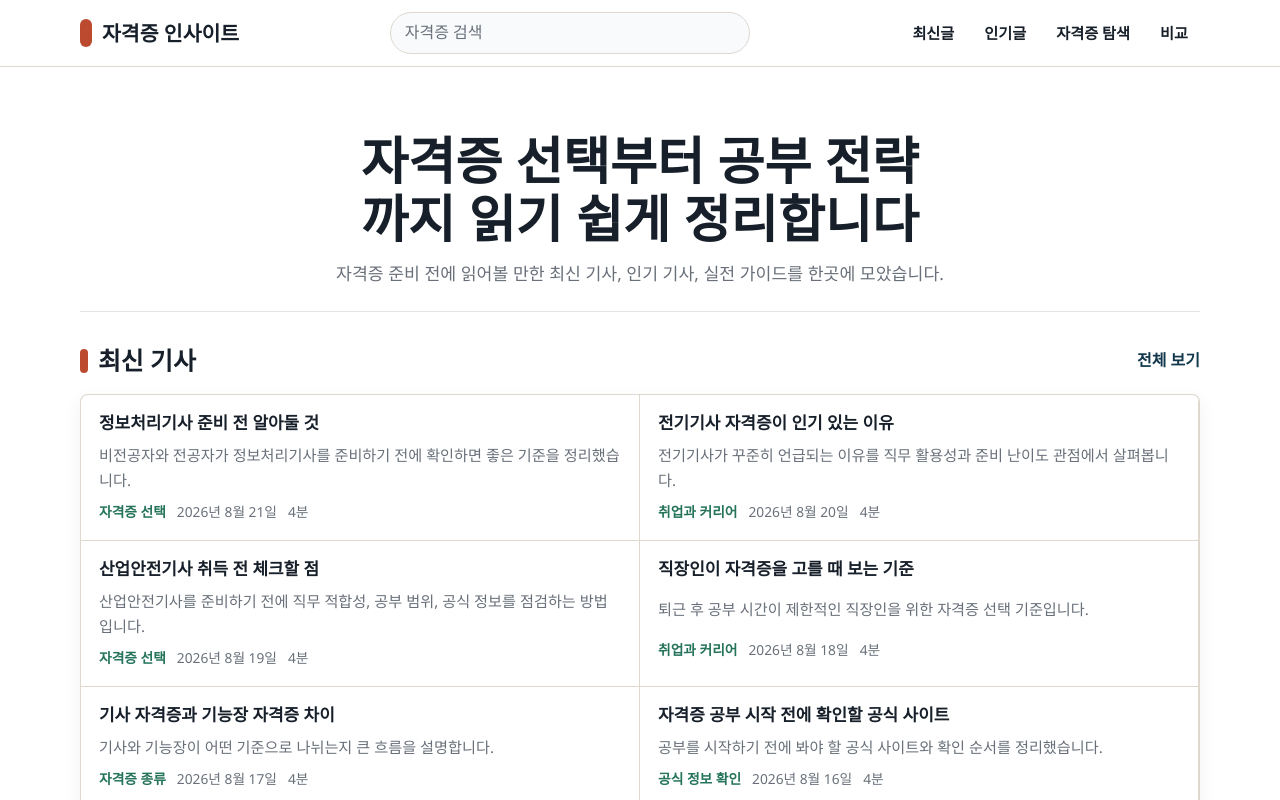
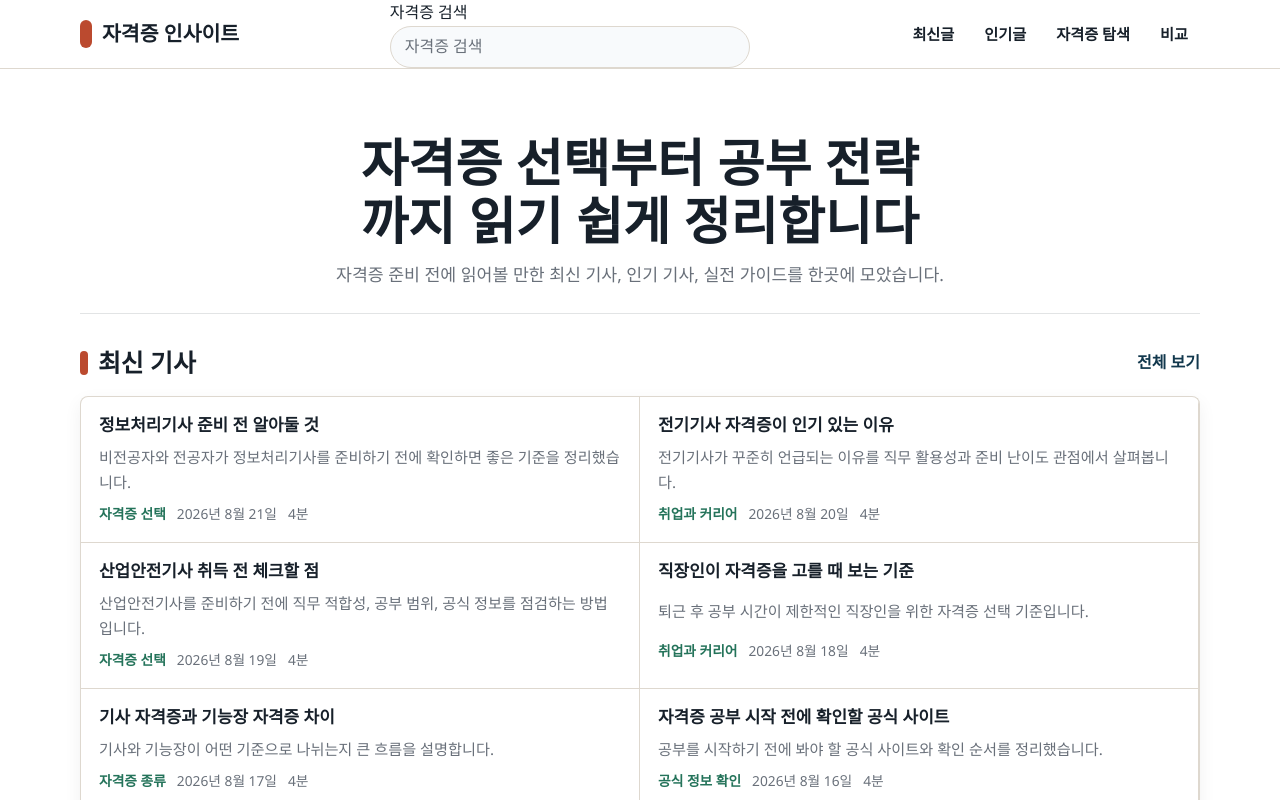
Before and after one commit to ssedol/info-revenue-engine, a Next.js app: page / in a window 1280 px wide. Shown: the top 800 px of the page. Built offline with nearby package versions, Linux system fonts and the light colour scheme; no server answers.

Commit message:
Make header search submit queries

```diff
--- a/src/app/layout.tsx
+++ b/src/app/layout.tsx
@@ -36,10 +36,16 @@ export default function RootLayout({ children }: Readonly<{ children: React.Reac
               <Link href="/" className="site-brand">
                 {siteConfig.name}
               </Link>
-              <label className="site-search">
-                <span>검색</span>
-                <input type="search" placeholder="자격증 검색" />
-              </label>
+              <form className="site-search" action="/search" method="get" role="search">
+                <label htmlFor="site-search-input">자격증 검색</label>
+                <input
+                  id="site-search-input"
+                  name="q"
+                  type="search"
+                  placeholder="자격증 검색"
+                  autoComplete="off"
+                />
+              </form>
               <nav className="site-nav" aria-label="주요 메뉴">
                 <Link href="/articles">최신글</Link>
                 <Link href="/#popular">인기글</Link>
```
